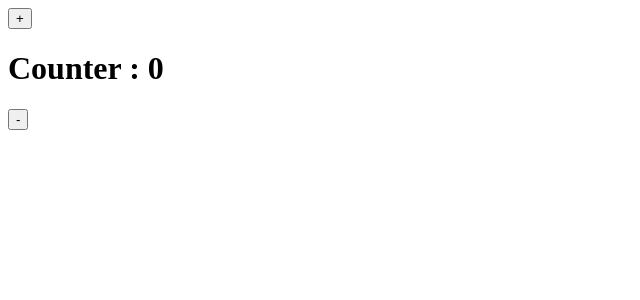
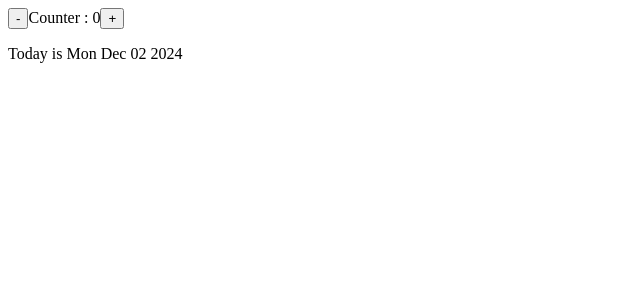
Before and after one commit to newcodesubed/frontend_base, a React (Create React App) app in the folder counter/: page / in a window 1280 px wide. Shown: the top 300 px of the page, without its empty margins (0-640 px from the left). Built offline with nearby package versions, Linux system fonts and the light colour scheme.

Commit message:
feat: adding date when count is increased

```diff
--- a/counter/src/App.js
+++ b/counter/src/App.js
@@ -10,6 +10,9 @@ export default function App() {
 
 function Counter() {
   const [count, setCount] = useState(0);
+  var d = new Date();
+  d.setDate(d.getDate() + count);
+
   function addHandler() {
     setCount(count + 1);
   }
@@ -20,11 +23,20 @@ function Counter() {
   return (
     <>
       <div>
+        <button onClick={subHandler}>- </button>
+        Counter : {count}
         <button onClick={addHandler}>+</button>
-        <h1>Counter : {count}</h1>
-        <button onClick={subHandler}>-</button>
       </div>
-      <p></p>
+      <p>
+        <span>
+          {count === 0
+            ? "Today is "
+            : count > 0
+            ? `${count} days from today is `
+            : `${Math.abs(count)} days ago was `}
+        </span>
+        <span>{d.toDateString()}</span>
+      </p>
     </>
   );
 }
```
